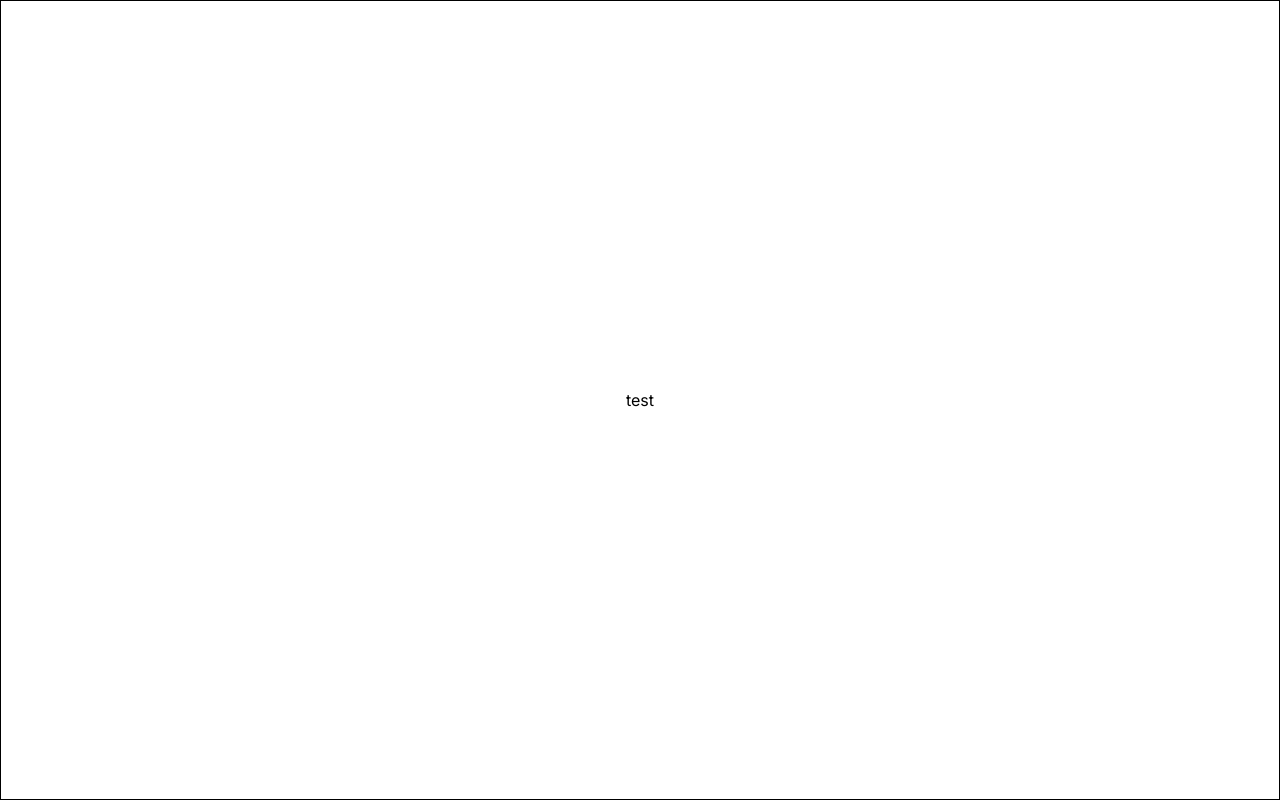
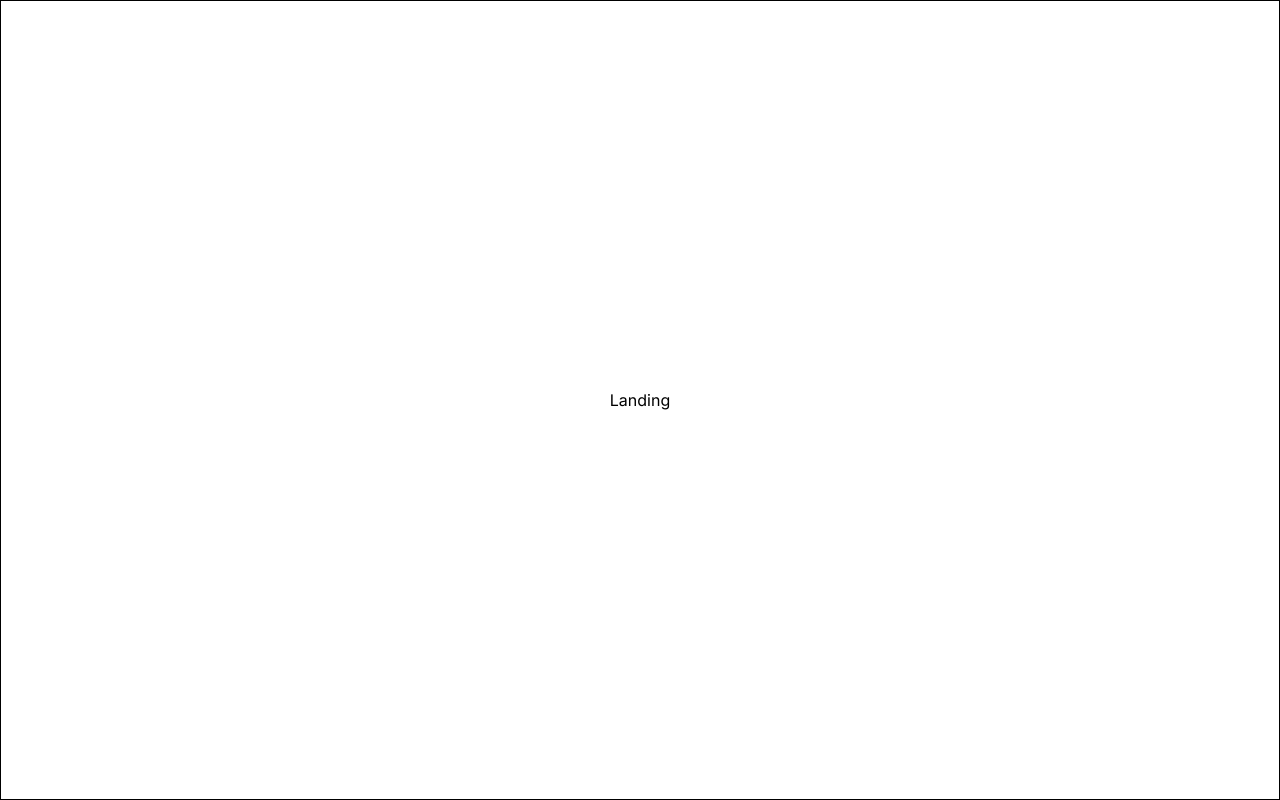
Before and after one commit to wadze213/crework-source, a React (Create React App) app in the folder crework/: page / in a window 1280 px wide. Shown: the top 800 px of the page. Built offline with nearby package versions, Linux system fonts and the light colour scheme.

Commit message:
Small fix

```diff
--- a/crework/src/components/Landing.js
+++ b/crework/src/components/Landing.js
@@ -1,10 +1,10 @@
 import React from 'react'
-import './component-styles/styles.css'
+import './component-styles/styles.css';
 
 const Landing = () => {
   return (
     <section>
-      test
+      Landing
     </section>
   )
 }
```
